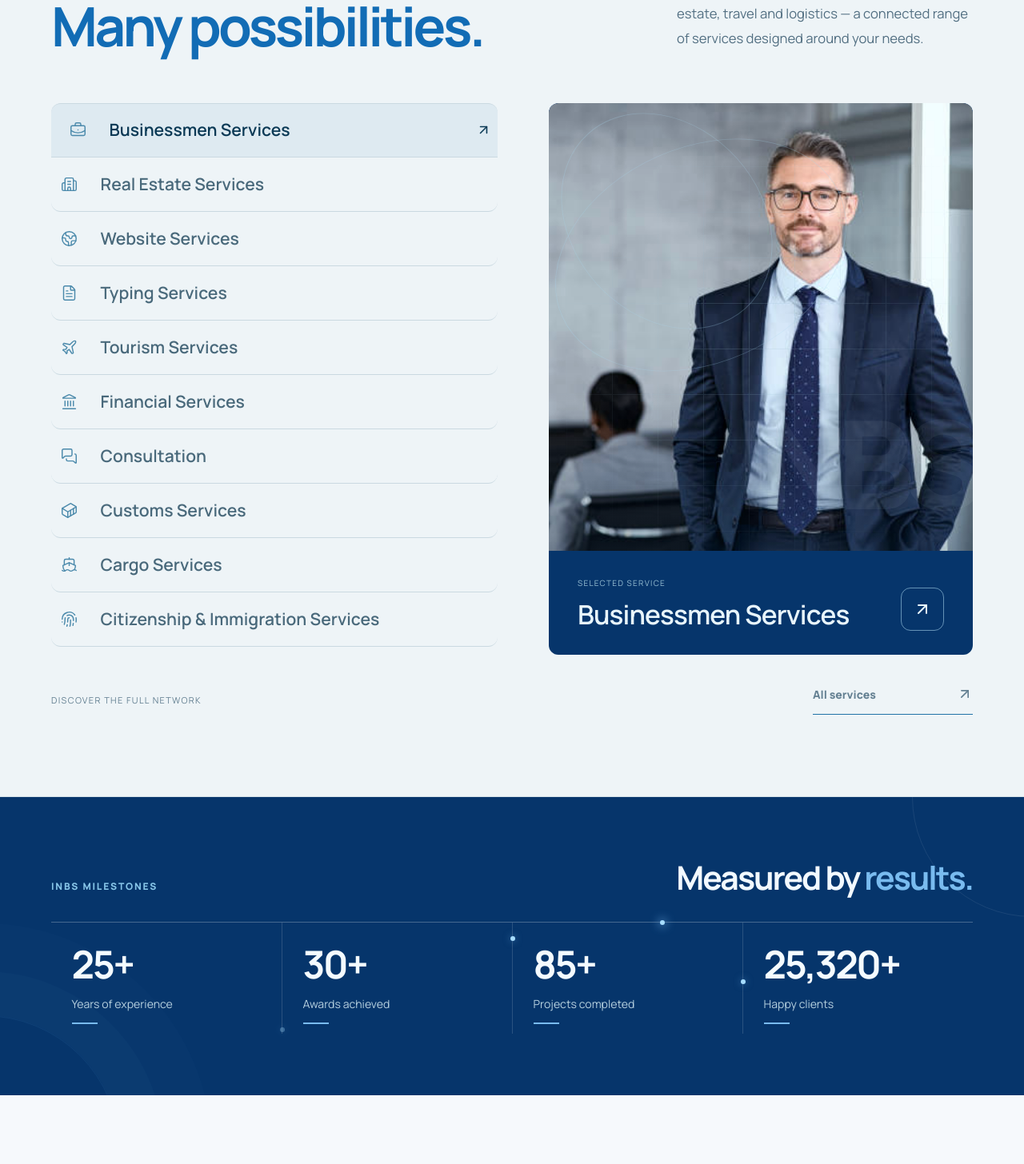
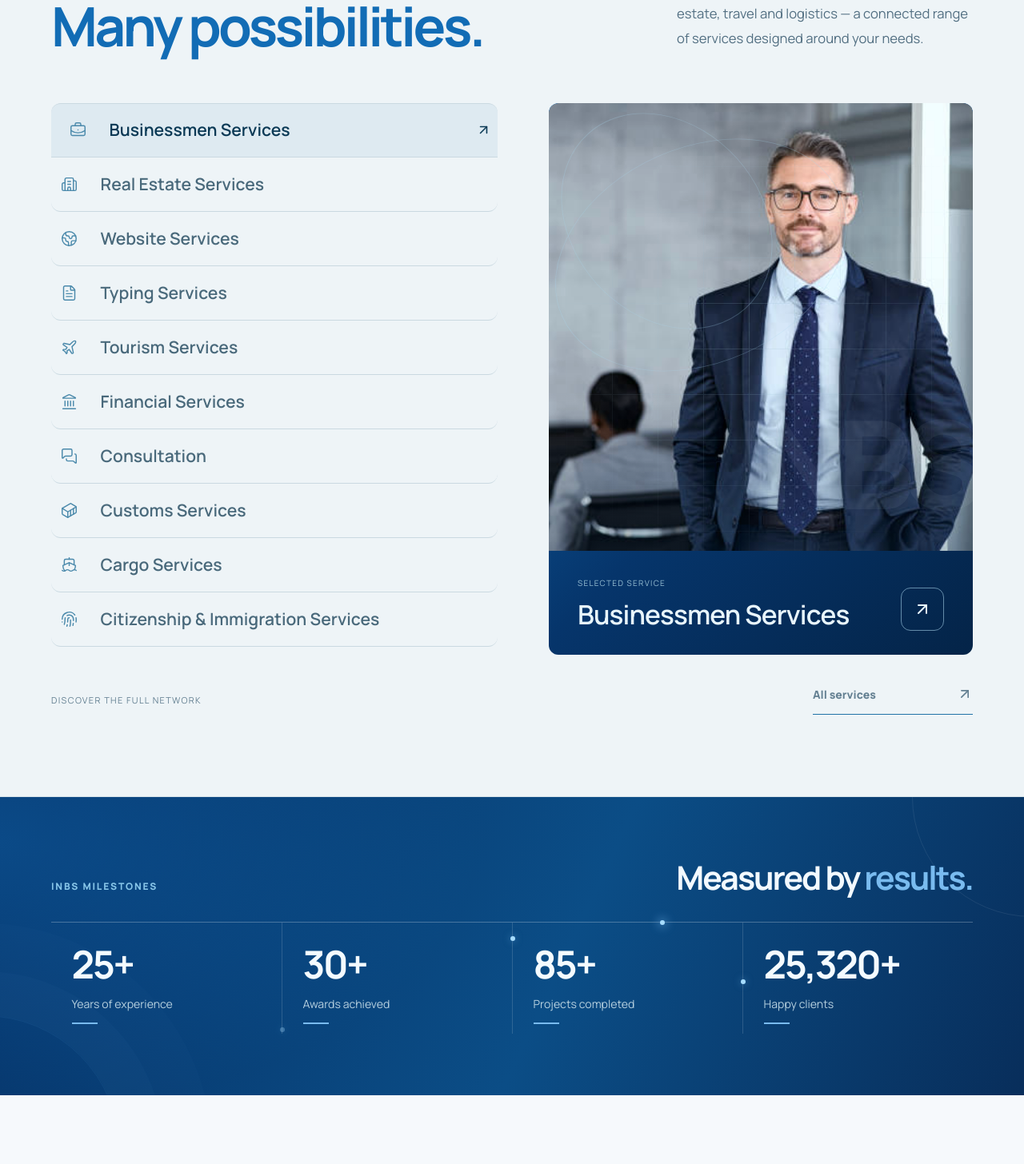
Before and after one commit to Bashar-alJabi/inbs-website, a Next.js app: page /en in a window 1280 px wide. Shown: the part 2200-3656 px from the top of the page at 80% size. Built offline with nearby package versions, Linux system fonts and the light colour scheme; no server answers.

Commit message:
style(home): add restrained brand gradients to milestones and service panel

```diff
--- a/src/styles/home.css
+++ b/src/styles/home.css
@@ -253,3 +253,20 @@ html[data-theme=dark] .inbs-institutions-name{background:#1c2f42;border-color:#3
 
 /* Keep the plus sign in LTR numeric order while right-aligning Arabic milestones. */
 [dir=rtl] .inbs-achievement strong{align-self:flex-start;text-align:right}
+
+
+/* Cohesive brand gradients for the milestones section and selected-service panel. */
+.inbs-achievements{
+ background:radial-gradient(ellipse 65% 125% at 0% 15%,rgba(18,108,181,.38),transparent 72%),
+ linear-gradient(115deg,var(--brand-deep) 5%,#0b4d86 55%,#082e5b 100%);
+}
+.inbs-services-display{
+ background:linear-gradient(135deg,var(--brand-blue) 0%,var(--brand-deep) 55%,#042448 100%);
+}
+html[data-theme=dark] .inbs-achievements{
+ background:radial-gradient(ellipse 70% 130% at 0% 15%,rgba(18,108,181,.2),transparent 75%),
+ linear-gradient(115deg,#102a44 0%,#113657 55%,#0c223a 100%);
+}
+html[data-theme=dark] .inbs-services-display{
+ background:linear-gradient(135deg,#17466f 0%,#102d4b 55%,#0b233c 100%);
+}
```
